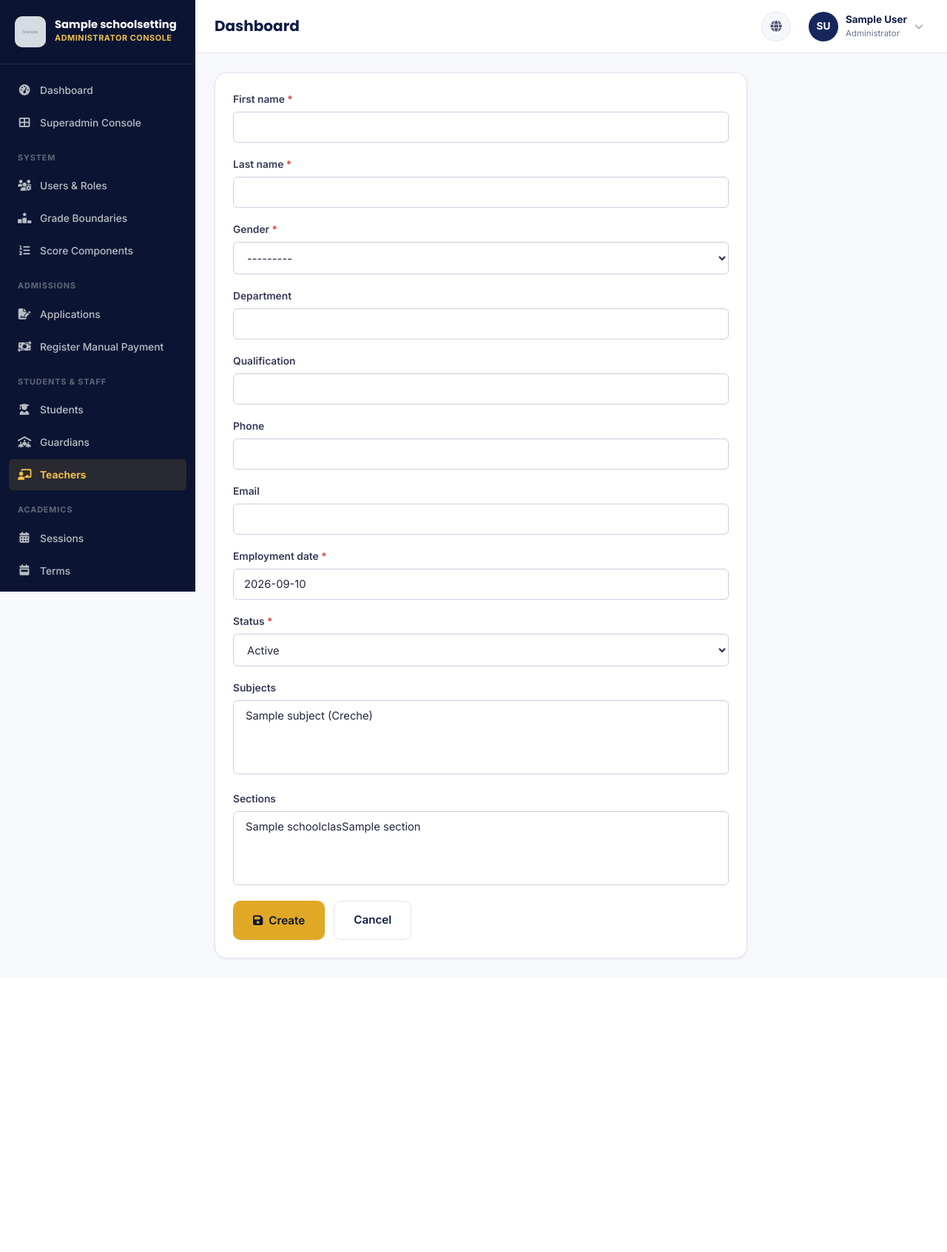
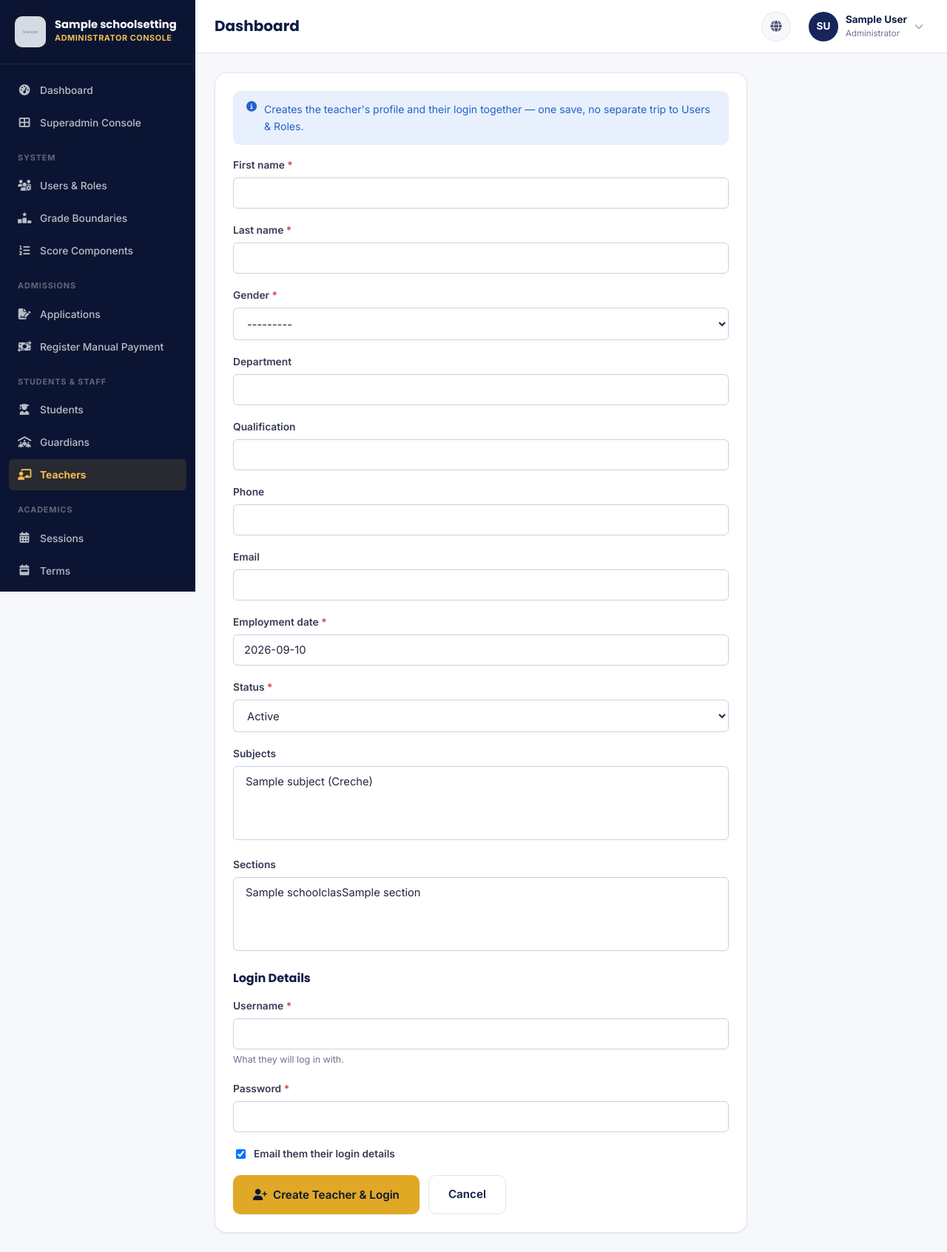
Before and after one commit to sudaneee/gfa, a Django app: page /console/teachers/add/ in a window 1280 px wide. Shown: the whole page at 74% size. Before the commit the page ends 1298 px from the top, so only its background shows below. Run offline with Django 5.2, Linux system fonts and the light colour scheme; a user stored in the database is signed in; tables that the repository leaves empty hold one stand-in row (values such as "Sample post"); grey boxes marked "Sample" are stand-in pictures.

Commit message:
Create teacher login in the same step; scope teacher permissions down
Teachers: the generic Teachers console entry now routes its "Add" button
to a dedicated page (ManagedModel.create_url_name) that creates the
Teacher profile and their User login together in one save, instead of
creating a teacher then separately visiting Users & Roles to add a
username/password. Optionally emails the new login details.

Permissions: teachers were more broadly permissioned than the school
wants.
- Report cards: teacher access is now scoped to their own assigned
  sections (sections_for_user), matching the rule attendance and results
  entry already use, instead of a blanket pass for any teacher.
- Fee invoices/payments: teacher access is removed entirely — financial
  data isn't a teaching concern regardless of section. fee_invoice,
  initiate_fee_payment and check_fee_payment_status no longer accept the
  'teacher' role at all.

Co-Authored-By: Claude Sonnet 5 <noreply@anthropic.com>

```diff
--- a/admin_console/forms.py
+++ b/admin_console/forms.py
@@ -3,6 +3,7 @@ from decimal import Decimal, InvalidOperation
 from django import forms
 
 from accounts.models import User
+from staff.models import Teacher
 
 
 class ManualPaymentRegistrationForm(forms.Form):
@@ -41,3 +42,61 @@ class ManualPaymentRegistrationForm(forms.Form):
         if amount <= 0:
             raise forms.ValidationError('Amount must be greater than zero.')
         return amount
+
+
+class TeacherCreateForm(forms.ModelForm):
+    """
+    One page, one save — creates the Teacher record AND their login
+    together, instead of creating a teacher then separately having to go
+    create+link a User account for them afterwards (the generic console
+    form has no field for Teacher.user at all, by design — this dedicated
+    form exists specifically to fill that gap).
+    """
+
+    username = forms.CharField(label='Username', max_length=150, help_text='What they will log in with.')
+    password = forms.CharField(label='Password', widget=forms.PasswordInput, min_length=8)
+    send_login_email = forms.BooleanField(label='Email them their login details', required=False, initial=True)
+
+    class Meta:
+        model = Teacher
+        fields = [
+            'first_name', 'last_name', 'gender', 'department', 'qualification',
+            'phone', 'email', 'employment_date', 'status', 'subjects', 'sections',
+        ]
+
+    def __init__(self, *args, **kwargs):
+        super().__init__(*args, **kwargs)
+        # Teacher profile first, login credentials last — don't rely on
+        # however ModelForm happens to merge declared vs. Meta fields.
+        self.order_fields([
+            'first_name', 'last_name', 'gender', 'department', 'qualification',
+            'phone', 'email', 'employment_date', 'status', 'subjects', 'sections',
+            'username', 'password', 'send_login_email',
+        ])
+
+    def clean_username(self):
+        username = self.cleaned_data['username'].strip()
+        if User.objects.filter(username__iexact=username).exists():
+            raise forms.ValidationError('That username is already taken.')
+        return username
+
+    def clean_email(self):
+        email = self.cleaned_data['email'].strip()
+        if not email:
+            raise forms.ValidationError('An email is needed to send login details, and as their account email.')
+        if User.objects.filter(email__iexact=email).exists():
+            raise forms.ValidationError('An account already exists for this email.')
+        return email
+
+    def save(self, commit=True):
+        teacher = super().save(commit=False)
+        user = User.objects.create_user(
+            username=self.cleaned_data['username'], email=self.cleaned_data['email'],
+            password=self.cleaned_data['password'], role='teacher',
+            first_name=self.cleaned_data['first_name'], last_name=self.cleaned_data['last_name'],
+        )
+        teacher.user = user
+        if commit:
+            teacher.save()
+            self.save_m2m()
+        return teacher
--- a/admin_console/registry.py
+++ b/admin_console/registry.py
@@ -27,6 +27,7 @@ class ManagedModel:
     form_fields: list = field(default_factory=list)       # passed to modelform_factory
     can_delete: bool = True
     ordering: str | None = None
+    create_url_name: str | None = None  # overrides the generic "Add" button/route — a dedicated view handles creation instead (e.g. teachers, which also needs a login created in the same step)
 
 
 def _build_registry():
@@ -64,6 +65,7 @@ def _build_registry():
             filter_fields=[('status', 'Status'), ('department', 'Department')],
             form_fields=['first_name', 'last_name', 'gender', 'department', 'qualification',
                          'phone', 'email', 'employment_date', 'status', 'subjects', 'sections'],
+            create_url_name='admin_console:teacher_create',
         ),
         ManagedModel(
             slug='sessions', model=AcademicSession, label='Academic Sessions', singular='Session',
--- a/admin_console/templates/admin_console/list.html
+++ b/admin_console/templates/admin_console/list.html
@@ -17,7 +17,7 @@
     {% endfor %}
     <button type="submit" class="btn btn-primary btn-sm"><i class="fa-solid fa-magnifying-glass"></i> Search</button>
     {% if q or active_filters %}<a href="{% url 'admin_console:list' entry.slug %}" class="btn btn-secondary btn-sm">Clear</a>{% endif %}
-    <a href="{% url 'admin_console:create' entry.slug %}" class="btn btn-primary btn-sm ml-auto"><i class="fa-solid fa-plus"></i> Add {{ entry.singular }}</a>
+    <a href="{% if entry.create_url_name %}{% url entry.create_url_name %}{% else %}{% url 'admin_console:create' entry.slug %}{% endif %}" class="btn btn-primary btn-sm ml-auto"><i class="fa-solid fa-plus"></i> Add {{ entry.singular }}</a>
   </form>
 
   <div class="table-wrap"><table class="data-table">
--- /dev/null
+++ b/admin_console/templates/admin_console/teacher_create.html
@@ -0,0 +1,35 @@
+{% extends "base_dashboard.html" %}
+{% block title %}Add Teacher — {{ school.name }}{% endblock %}
+{% block dash_title %}Add Teacher{% endblock %}
+{% block dash_subtitle %}<div class="sub text-sm text-muted"><a href="{% url 'admin_console:list' 'teachers' %}">&larr; Back to Teachers</a></div>{% endblock %}
+
+{% block dash_content %}
+<div class="card" style="max-width:720px;"><div class="card-body">
+  <div class="alert alert-info mb-16"><i class="fa-solid fa-circle-info"></i> Creates the teacher's profile and their login together — one save, no separate trip to Users &amp; Roles.</div>
+  {% for error in form.non_field_errors %}<div class="alert alert-danger mb-16"><i class="fa-solid fa-circle-exclamation"></i> {{ error }}</div>{% endfor %}
+
+  <form method="post">
+    {% csrf_token %}
+    {% for field in form %}
+      {% if field.name == 'username' %}<h4 class="mt-24 mb-16">Login Details</h4>{% endif %}
+      {% if field.name == 'send_login_email' %}
+      <div class="form-group">
+        <label style="display:flex; align-items:center; gap:8px; font-weight:600;">{{ field }} {{ field.label }}</label>
+        {% for e in field.errors %}<div class="form-error" style="display:block;">{{ e }}</div>{% endfor %}
+      </div>
+      {% else %}
+      <div class="form-group">
+        <label>{{ field.label }}{% if field.field.required %} <span class="req">*</span>{% endif %}</label>
+        {{ field }}
+        {% for e in field.errors %}<div class="form-error" style="display:block;">{{ e }}</div>{% endfor %}
+        {% if field.help_text %}<div class="form-hint">{{ field.help_text }}</div>{% endif %}
+      </div>
+      {% endif %}
+    {% endfor %}
+    <div class="flex gap-12 mt-16">
+      <button type="submit" class="btn btn-primary"><i class="fa-solid fa-user-plus"></i> Create Teacher &amp; Login</button>
+      <a href="{% url 'admin_console:list' 'teachers' %}" class="btn btn-secondary">Cancel</a>
+    </div>
+  </form>
+</div></div>
+{% endblock %}
--- a/admin_console/urls.py
+++ b/admin_console/urls.py
@@ -11,6 +11,7 @@ urlpatterns = [
     path('applications/<int:pk>/', views.application_detail, name='application_detail'),
     path('applications/<int:pk>/enroll/', views.application_enroll, name='application_enroll'),
     path('manual-payment/', views.manual_payment_registration, name='manual_payment_registration'),
+    path('teachers/add/', views.teacher_create, name='teacher_create'),
 
     path('invoices/', views.invoices_list, name='invoices_list'),
 
--- a/admin_console/views.py
+++ b/admin_console/views.py
@@ -7,7 +7,7 @@ from django.shortcuts import get_object_or_404, redirect, render
 from django.urls import reverse
 
 from accounts.decorators import admin_required
-from admin_console.forms import ManualPaymentRegistrationForm
+from admin_console.forms import ManualPaymentRegistrationForm, TeacherCreateForm
 from admin_console.registry import REGISTRY, categories
 from admin_console.utils import filter_lookup_value, filter_options, querystring_without_page, resolve_value
 
@@ -67,6 +67,8 @@ def generic_list(request, slug):
 @admin_required
 def generic_create(request, slug):
     entry = _entry_or_404(slug)
+    if entry.create_url_name:
+        return redirect(entry.create_url_name)
     Form = modelform_factory(entry.model, fields=entry.form_fields)
     if request.method == 'POST':
         form = Form(request.POST, request.FILES)
@@ -581,3 +583,46 @@ def manual_payment_registration(request):
     return render(request, 'admin_console/manual_payment.html', {
         'form': form, 'candidates': candidates, 'active_nav': 'console', 'active_slug': 'manual-payment',
     })
+
+
+# ── Teacher creation — combines what the generic Teachers registry entry
+# can't (it has no field for Teacher.user at all): staff profile + login,
+# created together in one save instead of a separate later trip to Users
+# & Roles to create and link an account by hand. ──────────────────────────
+
+@admin_required
+def teacher_create(request):
+    if request.method == 'POST':
+        form = TeacherCreateForm(request.POST)
+        if form.is_valid():
+            teacher = form.save()
+            login_url = reverse('accounts:login')
+            if form.cleaned_data['send_login_email']:
+                from django.conf import settings as django_settings
+
+                from communication.emails import send_email
+                from website.models import SchoolSettings
+
+                sent = send_email(
+                    subject=f"Your {SchoolSettings.get_solo().name} Staff Login",
+                    message=(
+                        f"Dear {teacher.full_name},\n\n"
+                        f"A staff account has been created for you.\n\n"
+                        f"Login: {django_settings.SITE_URL}{login_url}\n"
+                        f"Username: {teacher.user.username}\n"
+                        f"Password: {form.cleaned_data['password']}\n\n"
+                        f"Please keep these details safe."
+                    ),
+                    to_email=teacher.email,
+                )
+                email_note = ' Login details emailed.' if sent else ' Could not send the email — share the credentials below yourself.'
+            else:
+                email_note = ''
+            messages.success(request, f'{teacher} created with username "{teacher.user.username}".{email_note}')
+            return redirect('admin_console:list', 'teachers')
+    else:
+        form = TeacherCreateForm()
+
+    return render(request, 'admin_console/teacher_create.html', {
+        'form': form, 'active_nav': 'console', 'active_slug': 'teachers',
+    })
--- a/portal/templates/portal/home.html
+++ b/portal/templates/portal/home.html
@@ -107,7 +107,7 @@
     <div class="quick-actions-grid mb-16">
       <a class="quick-action" href="{% url 'admin_console:applications_list' %}"><i class="fa-solid fa-file-signature"></i><span>Applications</span></a>
       <a class="quick-action" href="{% url 'admin_console:create' 'students' %}"><i class="fa-solid fa-user-plus"></i><span>Add Student</span></a>
-      <a class="quick-action" href="{% url 'admin_console:create' 'teachers' %}"><i class="fa-solid fa-chalkboard-user"></i><span>Add Teacher</span></a>
+      <a class="quick-action" href="{% url 'admin_console:teacher_create' %}"><i class="fa-solid fa-chalkboard-user"></i><span>Add Teacher</span></a>
       <a class="quick-action" href="{% url 'accounts:user_list' %}"><i class="fa-solid fa-users-gear"></i><span>Users &amp; Roles</span></a>
     </div>
     <p class="text-muted text-sm mb-8">Academics</p>
```
Also changed, not shown: admin_console/tests.py (+78 -0 lines), payments/tests.py (+56 -0 lines), payments/views.py (+7 -4 lines), results/tests.py (+44 -0 lines), results/views.py (+7 -1 lines).
